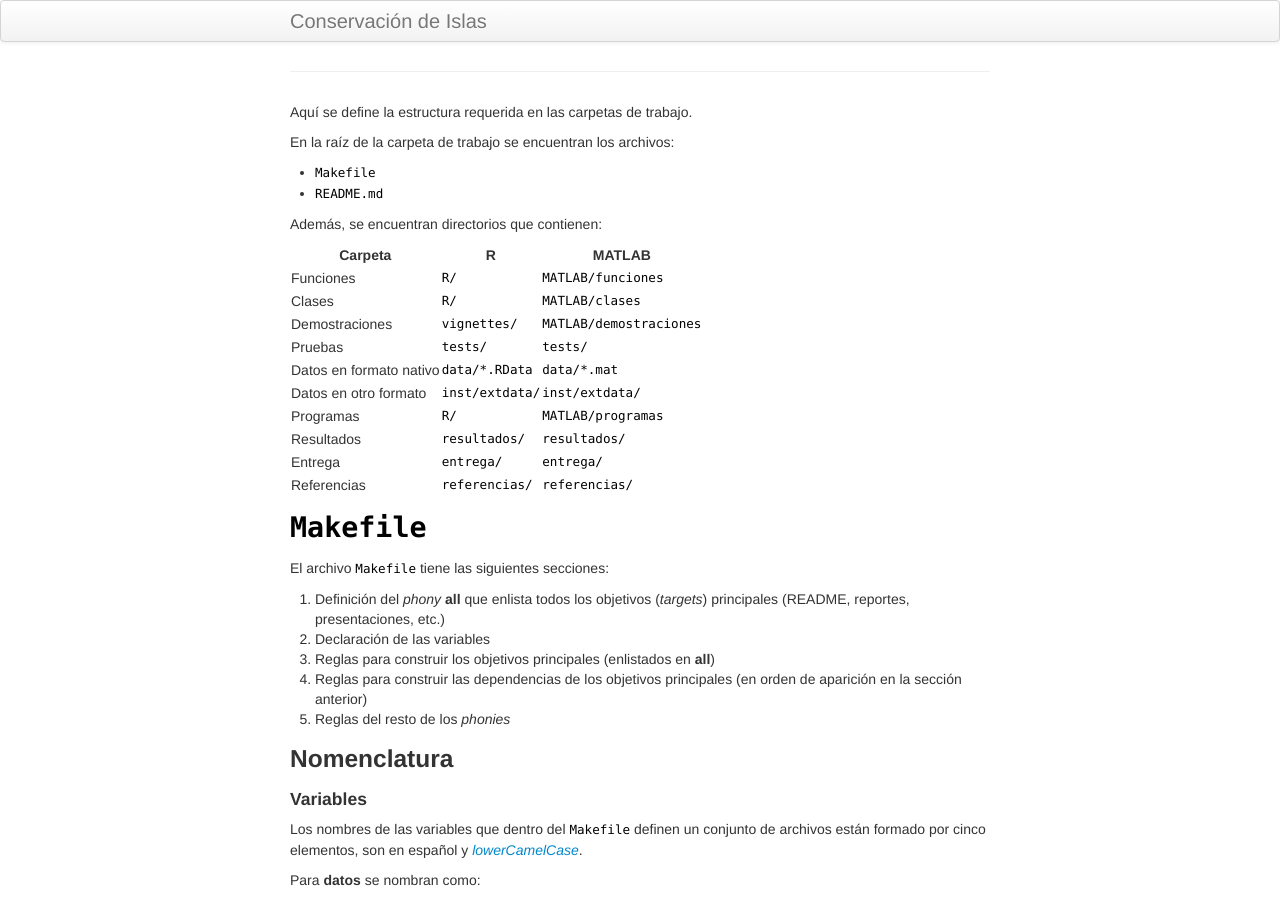
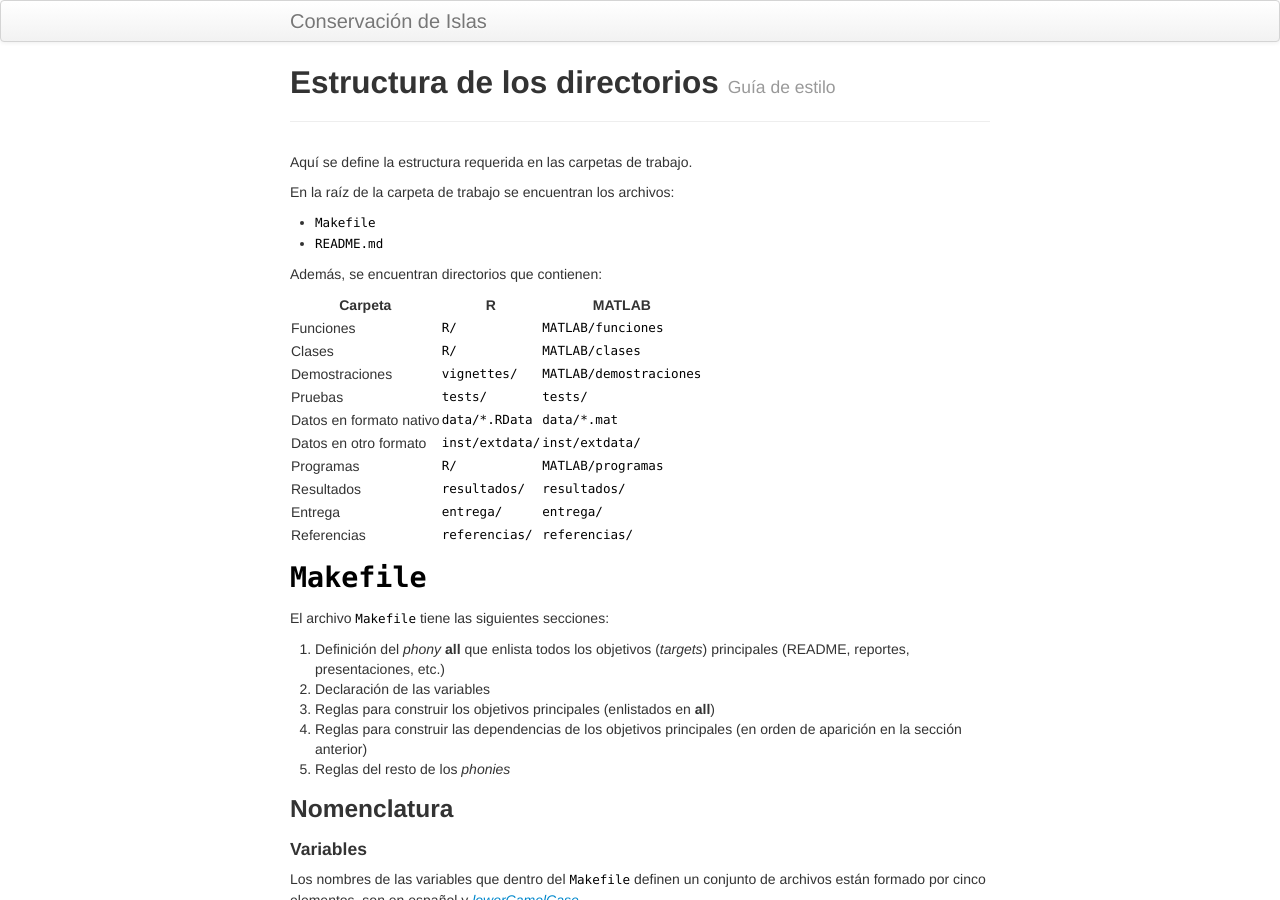
Before and after one commit to LizethMReyes/islasgeci.github.io, a Jekyll site: the page built from ciencia_de_datos/guia_de_estilo/estructura.md, in a window 1280 px wide and 900 px high. Built offline with Jekyll 4.4.1, drawn with Linux system fonts in a browser that asks for light colours; our own code applies the rules of GitHub Pages for plain Markdown files.

Commit message:
Corrige tagline ya que no acepta enlaces en markdown

```diff
--- a/ciencia_de_datos/guia_de_estilo/estructura.md
+++ b/ciencia_de_datos/guia_de_estilo/estructura.md
@@ -1,7 +1,7 @@
 ---
 layout: page
 title: Estructura de los directorios
-tagline: [Guía de estilo](..)
+tagline: Guía de estilo
 description: Este documento extiende las guías de estilo adoptadas por el equipo de Ciencia de Datos de GECI
 ---
 
```
